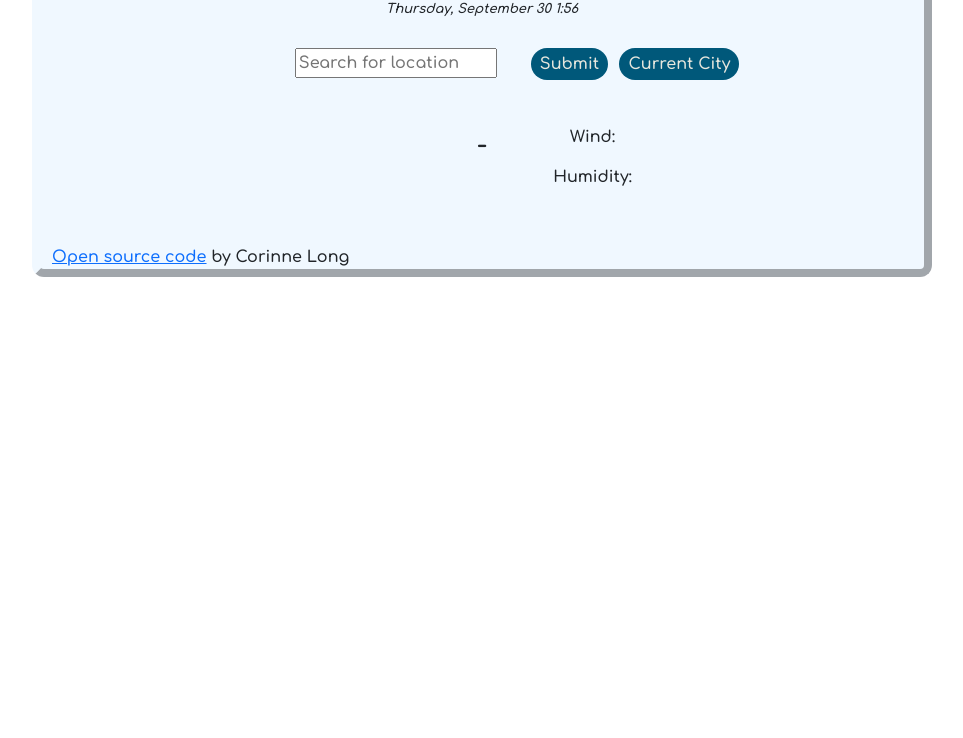
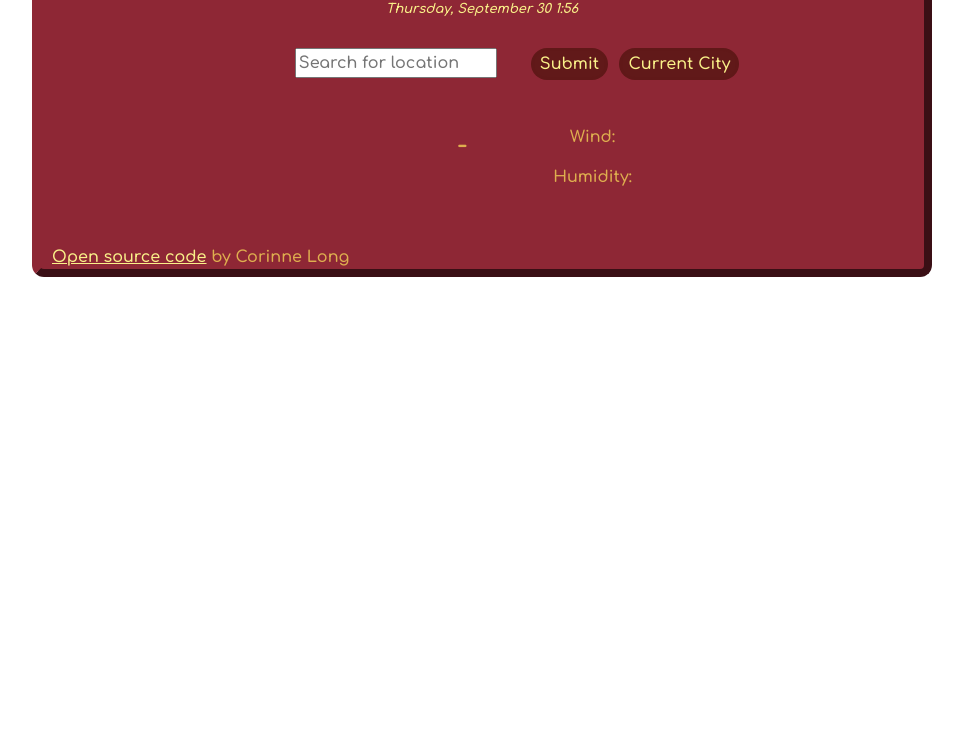
Before and after one commit to boschmac/SheCodes-WeatherApp, a plain HTML site: page index.html in a window 1280 px wide. Shown: the part 62-800 px from the top of the page, without its empty margins (158-1121 px from the left). Drawn offline with nearby package versions, Linux system fonts and the light colour scheme.

Commit message:
reformatted CSS

```diff
--- a/index.html
+++ b/index.html
@@ -12,11 +12,11 @@
 		/>
 		<link rel="preconnect" href="https://fonts.googleapis.com" />
 		<link rel="preconnect" href="https://fonts.gstatic.com" crossorigin />
-		<link rel="stylesheet" href="src/style.css" />
 		<link
 			href="https://fonts.googleapis.com/css2?family=Comfortaa:wght@600&display=swap"
 			rel="stylesheet"
 		/>
+		<link rel="stylesheet" href="src/style.css" />
 
 		<title>Weather App</title>
 	</head>
@@ -57,15 +57,16 @@
 					</div>
 					<div class="col-1 text-center">
 						<p class="todays-temp">
-							<span id="weather-today">-</span>
+							<span class="d-flex align-items-stretch" id="weather-today"
+								>-</span
+							>
 							<span class="weather-unit" id="weather-unit"> </span>
 						</p>
-						<p id="weather-description"></p>
 					</div>
 					<div class="col-2 text-center">
 						<p>Wind: <span id="wind-speed"></span></p>
-
 						<p>Humidity: <span id="humidity"></span></p>
+						<p id="weather-description"></p>
 					</div>
 				</div>
 			</div>
--- a/src/script.js
+++ b/src/script.js
@@ -118,6 +118,7 @@ function clickSearch(event) {
 function showCurrent(response) {
 	let currentCity = response.data.name;
 	let currentCityDisplay = document.querySelector(".location");
+	let weatherDescription = document.querySelector("#weather-description");
 	let currentLocTemp = document.querySelector("#weather-today");
 	let temperature = Math.round(response.data.main.temp);
 	let wind = document.querySelector("#wind-speed");
@@ -126,6 +127,7 @@ function showCurrent(response) {
 
 	currentLocTemp.innerHTML = `${temperature}°C`;
 	currentCityDisplay.innerHTML = `${currentCity}`;
+	weatherDescription.innerHTML = response.data.weather[0].description;
 	weatherIcon.setAttribute(
 		"src",
 		`http://openweathermap.org/img/wn/${response.data.weather[0].icon}@2x.png`
--- a/src/style.css
+++ b/src/style.css
@@ -1,21 +1,23 @@
 #page-wrap {
 	width: 900px;
 	margin: 0 auto;
-	background-color: aliceblue;
-	border: 0.5rem outset aliceblue;
+	background-color: #8e2735;
+	border: 0.5rem outset #8e2735;
 	border-radius: 12px;
 	font-family: "Comfortaa", cursive;
+	color: #deae4f;
 }
 
 h1,
+h2,
 h3 {
 	text-align: center;
+	color: #faf189;
 }
 
 h2 {
 	text-transform: capitalize;
 	font-size: small;
-	text-align: center;
 	font-weight: lighter;
 	margin-bottom: 30px;
 	font-style: italic;
@@ -30,17 +32,23 @@ p.current-date {
 	text-align: center;
 }
 
-.weather-today {
+a {
+	color: #faf189;
+}
+
+#weather-description {
+	text-transform: capitalize;
+}
+#weather-today {
 	margin: 0 auto;
 	display: block;
 }
 
 .card-body {
-	background-color: aliceblue;
+	background-color: #8e2735;
 }
-
 .card {
-	border-color: aliceblue;
+	border-color: #8e2735;
 }
 
 .card-title {
@@ -60,9 +68,9 @@ p.current-date {
 }
 
 .button {
-	background-color: #00587a;
-	color: #e7e7de;
-	border: 3px solid rgba(0, 88, 122, 0.5);
+	background-color: #611919;
+	color: #faf189;
+	border: 3px solid rgba(97, 25, 25, 0.5);
 	border-radius: 20px;
 }
 
```
